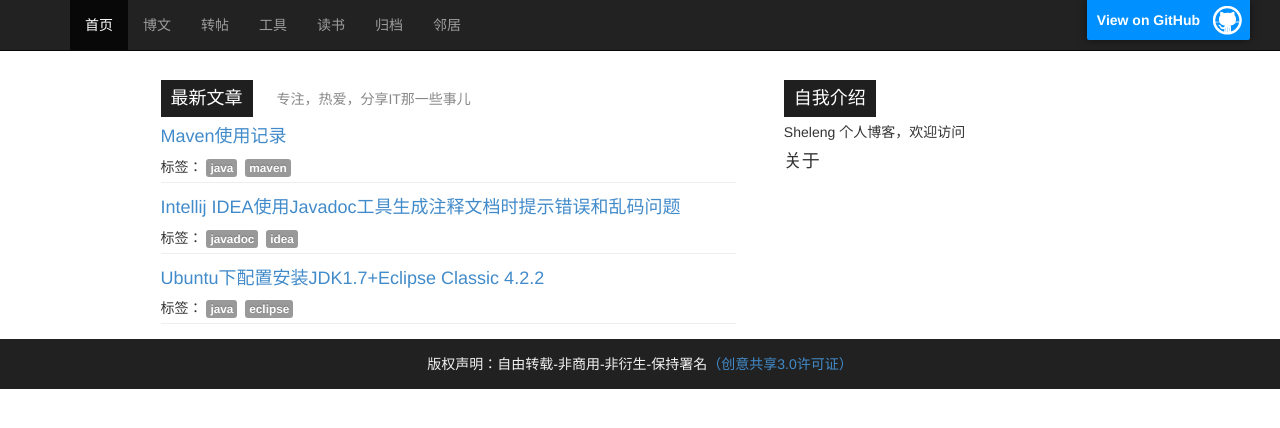
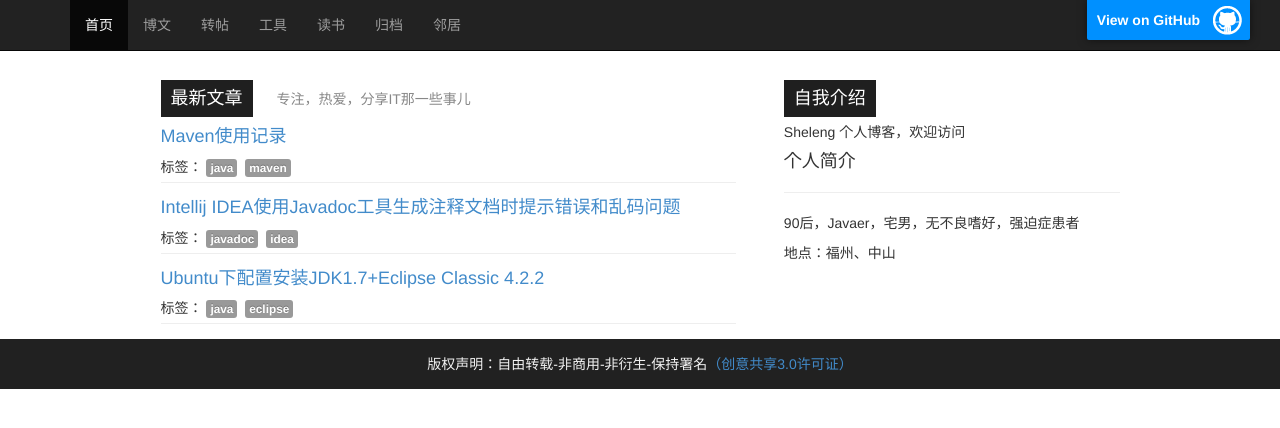
Before and after one commit to sheleng/sheleng.github.io, a Jekyll site: the page built from index.html, in a window 1280 px wide. Shown: the top 428 px of the page. Built offline with Jekyll 4.4.1, drawn with Linux system fonts in a browser that asks for light colours.

Commit message:
修改首页布局

```diff
--- a/index.html
+++ b/index.html
@@ -39,7 +39,13 @@
     <div>
       <ul>
 		<li>Sheleng 个人博客，欢迎访问</li>
-		<li><h4>关于</h4></li>
+		<li>
+		<div>
+		  <h4>个人简介</h4><hr>
+		  <p>90后，Javaer，宅男，无不良嗜好，强迫症患者</p>
+		  <p>地点：福州、中山</p>
+		</div>
+		</li>
 	  </ul>
     </div>
   </div>
```
